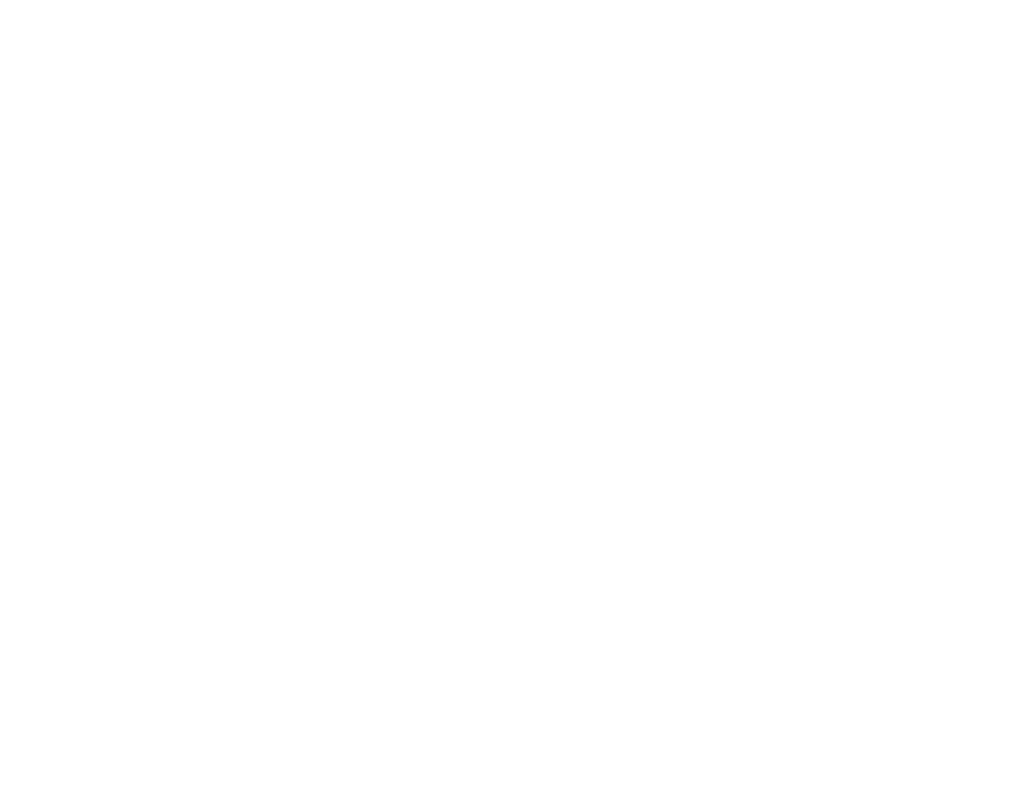
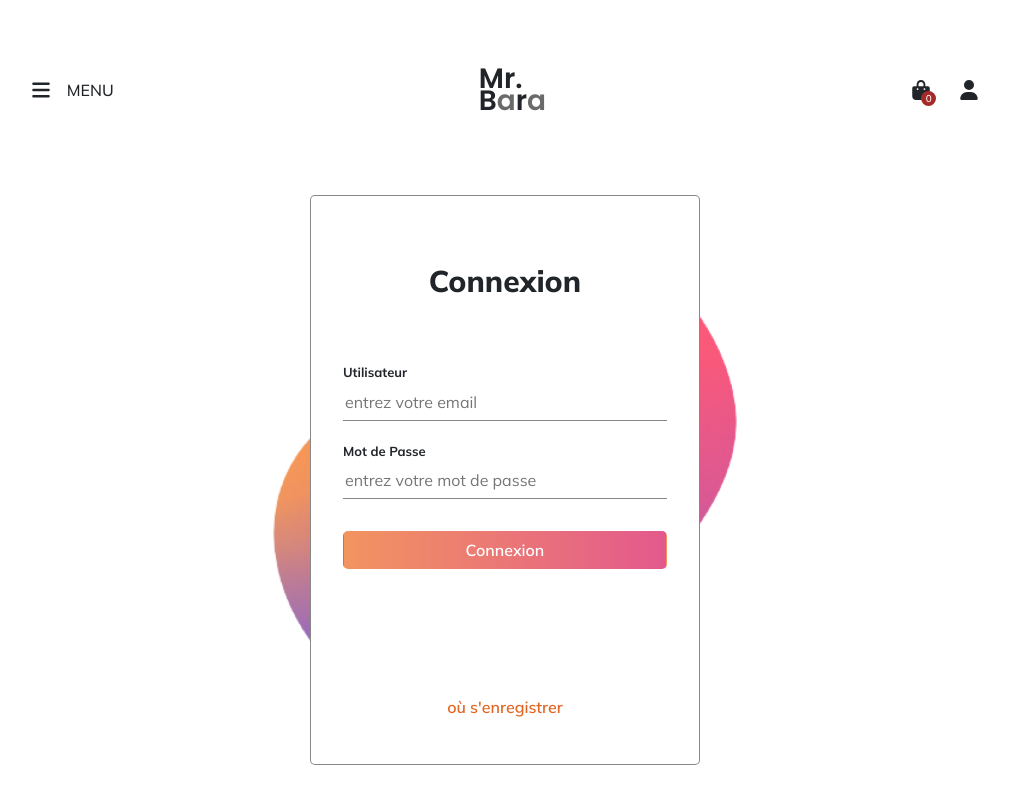
Before and after one commit to ThamiDev/Shop-TP, a React app in the folder client/: page /login in a window 1280 px wide. Shown: the whole page, without its empty margins (135-1144 px from the left). Built offline with nearby package versions, Linux system fonts and the light colour scheme.

Commit message:
add componant Login + css

```diff
--- a/client/src/assets/index.html
+++ b/client/src/assets/index.html
@@ -4,6 +4,9 @@
         <meta charset="utf-8" />
         <meta name="viewport" content="width=device-width, initial-scale=1.0" />
         <meta http-equiv="x-ua-compatible" content="ie=edge" />
+        <link rel="stylesheet" href="https://cdn.jsdelivr.net/npm/bootstrap@5.0.0-alpha1/dist/css/bootstrap.min.css">
+        <link rel="stylesheet" href="https://cdn.jsdelivr.net/npm/bootstrap@5.0.0-alpha1/dist/js/bootstrap.bundle.min.js">
+        <link rel="stylesheet" href="https://cdnjs.cloudflare.com/ajax/libs/jquery/3.2.1/jquery.min.js">
         <title>Modele</title>
     </head>
     <body>
--- a/client/src/components/App/index.js
+++ b/client/src/components/App/index.js
@@ -12,6 +12,7 @@ import Pantalons from '../Pantalon';
 import Chaussures from '../Chaussures';
 import Shop from '../Shop';
 import Item from '../Item';
+import Login from '../Login';
 
 // == Composant
 const App = () => {
@@ -26,6 +27,7 @@ const App = () => {
           <Route path="/chaussures" exact component={Chaussures} />
           <Route path="/shop" exact component={Shop} />
           <Route path="/article" exact component={Item} />
+          <Route path="/login" exact component={Login} />
         </Switch>
       </BrowserRouter>
     </div>
--- a/client/src/components/Header/index.js
+++ b/client/src/components/Header/index.js
@@ -17,6 +17,8 @@ const Header = () => {
     function openMenuNav() {
         document.querySelector(".navigation").style.display = "block";
         document.querySelector(".menu-navigation").style.color = "white";
+        document.querySelector(".navigation").style.width = "20%";
+        document.querySelector(".navigation").style.padding=  "1em 2em 2em 2em";
     }
 
     return (
--- /dev/null
+++ b/client/src/components/Login/index.js
@@ -0,0 +1,49 @@
+// == Import des librairies
+import React from 'react';
+import { FontAwesomeIcon } from '@fortawesome/react-fontawesome';
+import { faUser } from '@fortawesome/free-solid-svg-icons';
+
+// == Import du style
+import './login.scss';
+import img from './pc.png';
+
+// == Import des Composants
+import Header from '../Header';
+
+// == Composant
+const Login = () => {
+    return (
+        <div>
+            <Header />
+            <div className="login">
+                <img src={img} alt="background from" />
+
+                <div className="form">
+                    <h2>Connexion</h2>
+                    <form action="" method="get">
+                        <div class="input">
+                            <label for="name">Utilisateur</label>
+                            <input type="email" name="email" id="email" placeholder="entrez votre email" required />
+                        </div>
+                        <div class="input">
+                            <label for="password">Mot de Passe</label>
+                            <input type="text" name="password" id="password" placeholder="entrez votre mot de passe" required />
+                        </div>
+                        <div class="button">
+                            <input className="btn" type="submit" value="Connexion" />
+                        </div>
+                    </form>
+
+                    <div className="register">
+                        <h3>où s'enregistrer</h3>
+                    </div>
+                </div>
+
+
+            </div>
+        </div>
+    );
+};
+
+// == Export
+export default Login;
--- /dev/null
+++ b/client/src/components/Login/login.scss
@@ -0,0 +1,90 @@
+.login {
+    width: 100%;
+    height: 600px;
+    display: flex;
+    justify-content: center;
+    align-items: center;
+    position: relative;
+
+    img {
+        height: 100%;
+        width: auto;
+        position: absolute;
+        z-index: -10;
+    }
+
+
+    .form {
+        height: 570px;
+        width: 390px;
+        display: flex;
+        align-items: center;
+        flex-direction: column;
+        border: 1px solid rgba(0, 0, 0, 0.466);
+        background-color: white;
+        border-radius: 5px;
+        padding: 0 2em;
+
+        h2 {
+            height: 30%;
+            display: flex;
+            justify-content: center;
+            align-items: center;
+            font-weight: 800;
+            font-size: 30px;
+        }
+
+        form {
+            width: 100%;
+            height: 50%;
+            .input {
+                display: flex;
+                justify-content: space-between;
+                align-items: flex-start;
+                flex-direction: column;
+                margin-bottom: 1.5em;
+
+                label {
+                    font-size: 13px;
+                    font-weight: 700;
+                }
+
+                input {
+                    margin-top: 0.7em;
+                    border: none;
+                    border-bottom: rgba(0, 0, 0, 0.466) 1px solid;
+                    padding-bottom: 0.5em;
+                    width: 100%;
+                }
+            }
+            .button {
+                display: flex;
+                justify-content: center;
+                align-items: center;
+                width: 100%;
+                margin-top: 2em;
+
+                .btn {
+                    background-image: linear-gradient(to right, #f29460 , #e3598d);
+                    color: white;
+                    width: 100%;
+                    border-radius: 5px;
+                    font-weight: 600;
+                }
+            }
+
+        }
+
+        .register {
+            height: 20%;
+            width: 100%;
+            display: flex;
+            justify-content: center;
+            align-items: center;
+            color: #e26623;
+            font-weight: 600;
+        }
+    }
+
+
+}
--- a/client/src/components/Nav/index.js
+++ b/client/src/components/Nav/index.js
@@ -1,6 +1,6 @@
 // == Import des librairies
 import React from 'react';
-import { NavLink } from 'react-router-dom';
+import { NavLink, Link } from 'react-router-dom';
 import { FontAwesomeIcon } from '@fortawesome/react-fontawesome';
 import { faTimes, faTshirt, faMale, faFemale, faShoePrints, faUser, faPersonBooth, faHome, faSocks } from '@fortawesome/free-solid-svg-icons';
 
@@ -12,8 +12,9 @@ const Nav = () => {
 
     // function qui désactive l'affiche du menu burger
     function closeMenuNav() {
-        document.querySelector(".navigation").style.display = "none";
         document.querySelector(".menu-navigation").style.color = "black";
+        document.querySelector(".navigation").style.width = "0%";
+        document.querySelector(".navigation").style.padding = "0";
     }
 
     return (
@@ -66,14 +67,18 @@ const Nav = () => {
             </div>
             <div className="bottom-navigation">
                 <div className="profil">
-                    <FontAwesomeIcon icon={faUser} />
-                    <p>Profil</p>
+                    <NavLink exact to="/login" activeClassName="nav-active">
+                        <FontAwesomeIcon icon={faUser} />
+                        <p>Profil</p>
+                    </NavLink>
                 </div>
                 <div className="deconnexion">
-                    <div className="icon-item">
-                        <FontAwesomeIcon icon={faPersonBooth} />
-                    </div>
-                    <p>Deconnexion</p>
+                    <Link exact to="/login" activeClassName="nav-active">
+                        <div className="icon-item">
+                            <FontAwesomeIcon icon={faPersonBooth} />
+                        </div>
+                        <p>Connexion</p>
+                    </Link>
                 </div>
             </div>
         </div>
--- a/client/src/components/Nav/nav.scss
+++ b/client/src/components/Nav/nav.scss
@@ -4,12 +4,12 @@
     top: 0;
     bottom: 0;
     height: 100vh;
-    width: 20%;
+    width: 0;
     background-color: #070f1a;
     z-index: 10;
-    display: none;
-    padding: 1em 2em 2em 2em;
     color: white;
+    overflow: hidden;
+    transition: all .4s;
 
     .top-navigation {
         height: 10%;
```
Also changed, not shown: client/src/components/Login/pc.png (added).
